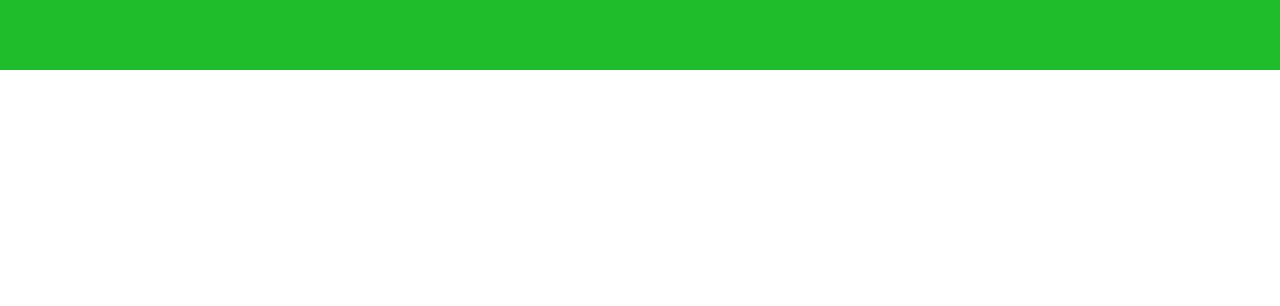
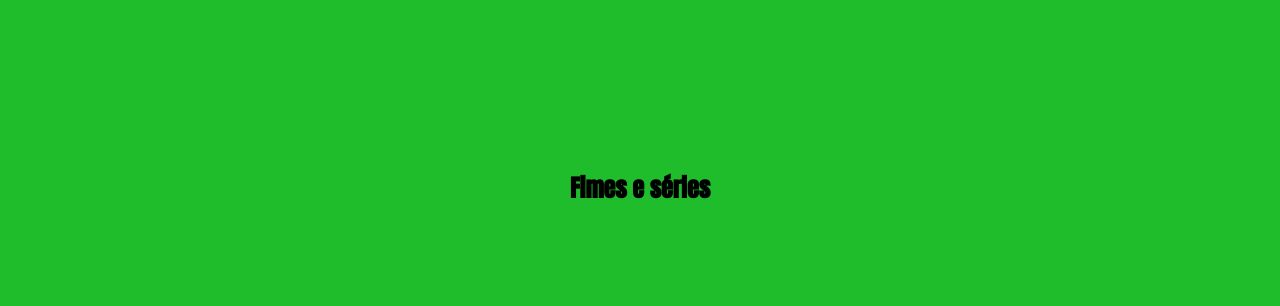
Before and after one commit to Olav017/PrimeArado, a plain HTML site: page index.html in a window 1280 px wide. Shown: the part 523-829 px from the top of the page. Before the commit the page ends 800 px from the top, so only its background shows below. Drawn offline with Linux system fonts and the light colour scheme.

Commit message:
Salvando alterações escritas

```diff
--- a/index.html
+++ b/index.html
@@ -25,6 +25,14 @@
                 referrerpolicy="strict-origin-when-cross-origin" allowfullscreen></iframe>
         </div>
     </section>
+
+    <section>
+<h2>Fimes e séries</h2>
+    <div>
+
+    </div>
+</section>
+
 </body>
 
 </html>
```
